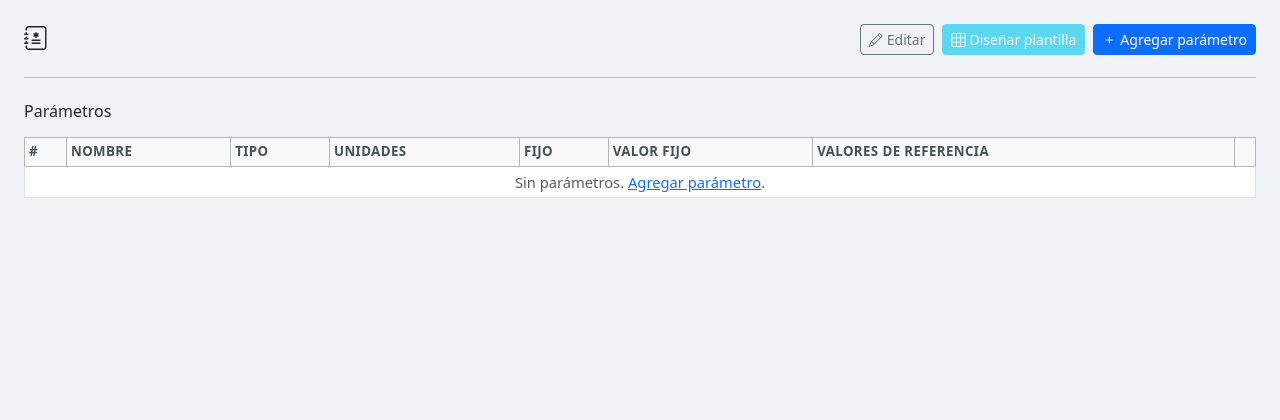
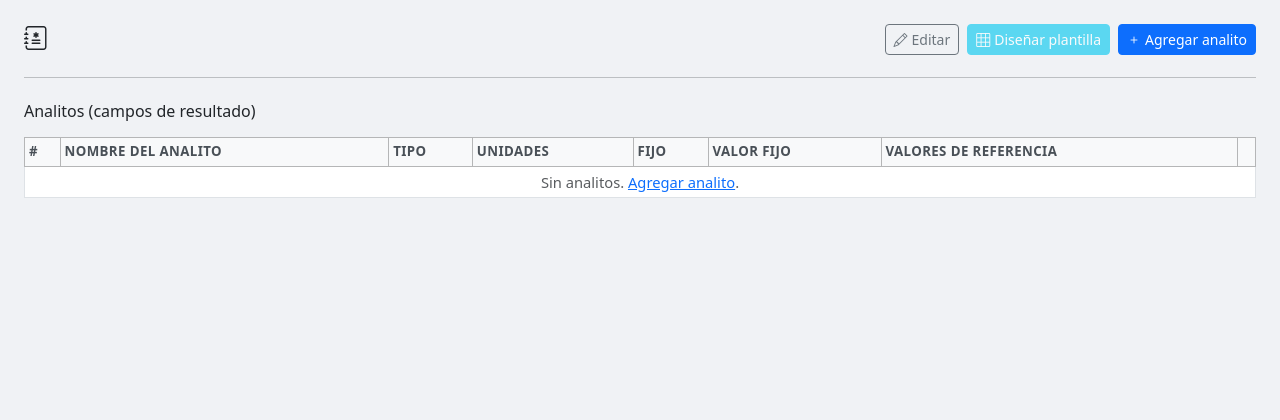
Before and after one commit to softeasyweb1966-web/laboratorio-clinico, a Python web app: template app/templates/exams/detail.html in a window 1280 px wide. Shown: the top 420 px of the page. Run offline with Jinja, Linux system fonts and the light colour scheme; the template is opened without the code that fills it, so the values that code supplies are empty.

Commit message:
Cambios varios

```diff
--- a/app/templates/exams/detail.html
+++ b/app/templates/exams/detail.html
@@ -21,12 +21,12 @@
       <i class="bi bi-grid-3x3 me-1"></i>Diseñar plantilla
     </a>
     {% else %}
-    <button class="btn btn-sm btn-info text-white" disabled title="Primero agregue al menos un parámetro">
+    <button class="btn btn-sm btn-info text-white" disabled title="Primero agregue al menos un analito">
       <i class="bi bi-grid-3x3 me-1"></i>Diseñar plantilla
     </button>
     {% endif %}
     <a href="{{ url_for('exams.parameter_new', exam_id=exam.id) }}" class="btn btn-sm btn-primary">
-      <i class="bi bi-plus me-1"></i>Agregar parámetro
+      <i class="bi bi-plus me-1"></i>Agregar analito
     </a>
   </div>
 </div>
@@ -36,12 +36,12 @@
 <p>{{ exam.description }}</p>
 {% endif %}
 
-<h6 class="mt-4 mb-3">Parámetros</h6>
+<h6 class="mt-4 mb-3">Analitos (campos de resultado)</h6>
 <div class="table-responsive">
   <table class="table table-bordered table-sm align-middle">
     <thead class="table-secondary">
       <tr>
-        <th>#</th><th>Nombre</th><th>Tipo</th><th>Unidades</th><th>Fijo</th><th>Valor fijo</th><th>Valores de referencia</th><th></th>
+        <th>#</th><th>Nombre del analito</th><th>Tipo</th><th>Unidades</th><th>Fijo</th><th>Valor fijo</th><th>Valores de referencia</th><th></th>
       </tr>
     </thead>
     <tbody>
@@ -77,7 +77,7 @@
         </td>
       </tr>
       {% else %}
-      <tr><td colspan="8" class="text-center text-muted">Sin parámetros. <a href="{{ url_for('exams.parameter_new', exam_id=exam.id) }}">Agregar parámetro</a>.</td></tr>
+      <tr><td colspan="8" class="text-center text-muted">Sin analitos. <a href="{{ url_for('exams.parameter_new', exam_id=exam.id) }}">Agregar analito</a>.</td></tr>
       {% endfor %}
     </tbody>
   </table>
--- a/app/templates/exams/parameter_form.html
+++ b/app/templates/exams/parameter_form.html
@@ -1,9 +1,9 @@
 {% extends "base.html" %}
-{% block title %}{{ 'Editar' if param else 'Nuevo' }} Parámetro – {{ exam.name }}{% endblock %}
+{% block title %}{{ 'Editar' if param else 'Nuevo' }} Analito – {{ exam.name }}{% endblock %}
 {% block content %}
 <div class="row justify-content-center">
   <div class="col-lg-9">
-    <h4><i class="bi bi-sliders me-2"></i>{{ 'Editar' if param else 'Nuevo' }} Parámetro
+    <h4><i class="bi bi-sliders me-2"></i>{{ 'Editar' if param else 'Nuevo' }} Analito
       <small class="text-muted fs-6 ms-2">{{ exam.name }}</small>
     </h4>
     <hr>
@@ -11,7 +11,7 @@
       <input type="hidden" name="csrf_token" value="{{ csrf_token() }}">
       <div class="row g-3">
         <div class="col-md-6">
-          <label class="form-label">Nombre del parámetro *</label>
+          <label class="form-label">Nombre del analito *</label>
           <input type="text" name="name" class="form-control" value="{{ param.name if param else '' }}" required>
         </div>
         <div class="col-md-3">
```
